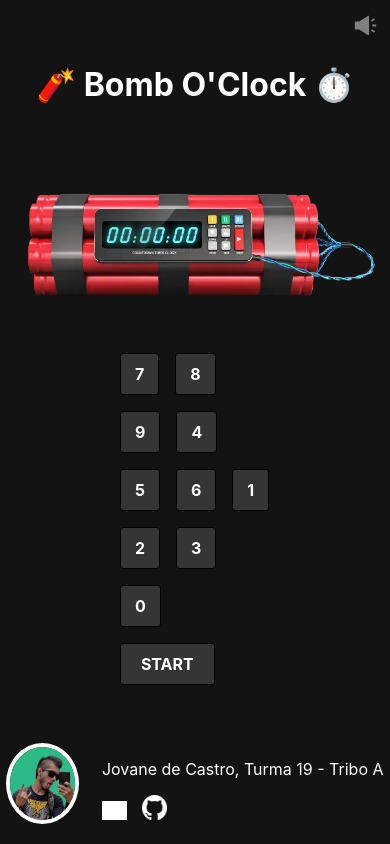
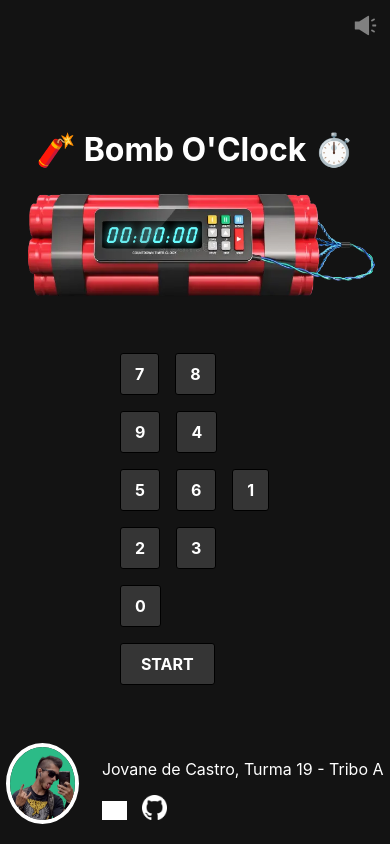
Before and after one commit to Sliman-Baghouri/Bomb-O-Clock, a React (Vite) app: page / in a window 390 px wide. Built offline with nearby package versions, Linux system fonts and the light colour scheme; grey boxes are pictures that could not be loaded.

Commit message:
:boom: fix: Reverting title alignment

```diff
--- a/src/styles/Header.module.css
+++ b/src/styles/Header.module.css
@@ -40,9 +40,3 @@
   height: 35px;
   transition: .1s linear;
 }
-
-@media screen and (max-width: 480px) {
-  .header {
-    align-items: center;
-  }
-}
```
